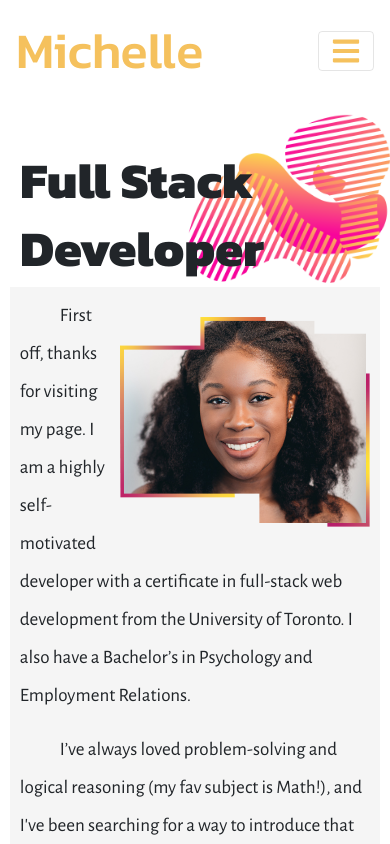
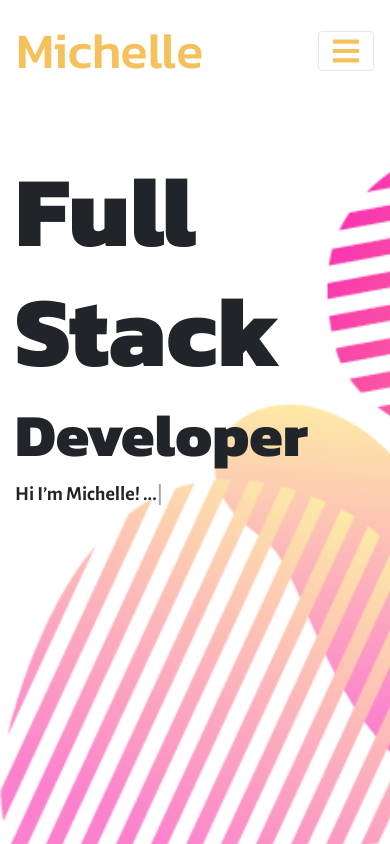
Before and after one commit to MAsuamah/dev-portfolio, a React (Create React App) app: page / in a window 390 px wide. Built offline with nearby package versions, Linux system fonts and the light colour scheme; a web font is replaced by a local one.

Commit message:
mobile hero

```diff
--- a/src/assets/styles/About.css
+++ b/src/assets/styles/About.css
@@ -66,14 +66,15 @@
 /*Media Queries */
 
 @media (max-width: 1018px) {
+
   .port-logo{
    display: none;
  }
 
- .all-hero-text {
-   position: relative;
-   top: 50px;
- }
+ .type-wrap {
+  font-weight: 700;
+
+}
 
  .about {
   margin-top: 150px;
@@ -81,13 +82,31 @@
 }
 
 @media (max-width: 680px) {
+
+  .hero-image {
+    background-image: url(../images/mobile-hero.png);
+    background-size: 100vh;
+  }
+
   .hero-tagline {
-    font-size: 50px;
-    margin-left: 20px;
+    font-size: 140px;
+    margin-left: 15px;
+    font-weight: 800;
+  }
+
+  .dev {
+    font-size: 100px;
+  }
+
+  .all-hero-text {
+    position: relative;
+    top: 50px;
+    height: 100vh;
   }
 
   .type-wrap {
-    display: none;
+    font-size: 20px;
+    margin-left: 15px;
   }
 
   .about {
@@ -95,7 +114,7 @@
     width: 95%;
     margin: 0 auto;
     margin-top: 50px;
-    padding: 0;
+    padding: 15px;
     box-shadow: none;
   }
 
@@ -107,3 +126,38 @@
     height: 250px
   }
 }
+
+
+@media (max-width: 509px) {
+
+  .hero-tagline {
+    font-size: 90px;
+  }
+
+  .dev {
+    font-size: 90px;
+  }
+}
+
+@media (max-width: 457px) {
+
+  .hero-tagline {
+    font-size: 100px;
+  }
+
+  .dev {
+    font-size: 75px;
+  }
+}
+
+@media (max-width: 408px) {
+  .dev {
+    font-size: 60px;
+  }
+}
+
+@media (max-width: 386px) {
+  .dev {
+    font-size: 50px;
+  }
+}
--- a/src/assets/styles/Resume.css
+++ b/src/assets/styles/Resume.css
@@ -165,6 +165,7 @@
   .skills h1 {
     font-size: 50px;
     margin-left: 30px;
+    top: 45px;
   }
 
   .skill-gradient {
--- a/src/components/About/index.js
+++ b/src/components/About/index.js
@@ -44,7 +44,7 @@ function About() {
           <h1 className="hero-tagline">Full Stack</h1>
           </Fade>
           <Fade delay={1000}>
-          <h1 className="hero-tagline">Developer</h1>
+          <h1 className="hero-tagline dev">Developer</h1>
           </Fade>
           <Fade delay={2000}>
           <div className="type-wrap">
```
Also changed, not shown: src/assets/images/mobile-hero.png (added).
